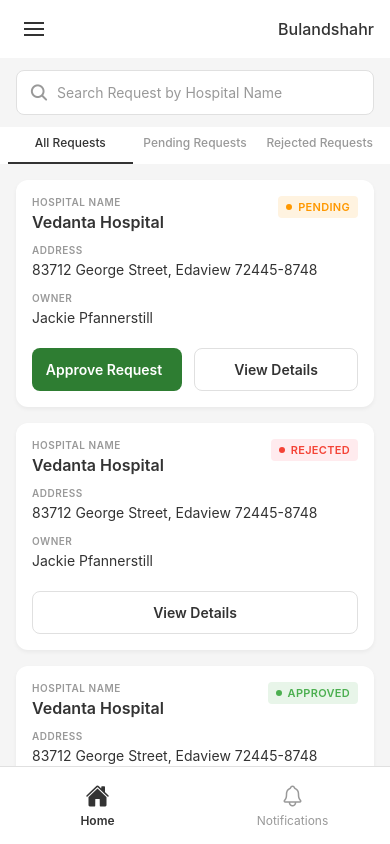
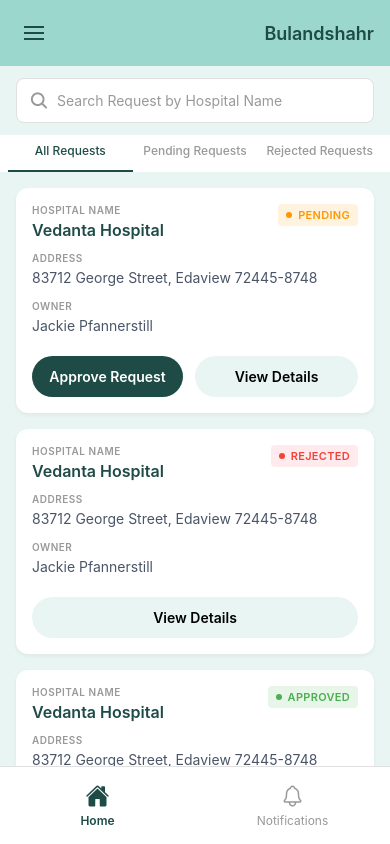
Before and after one commit to SanikaIngale/SafeMed-Record-Vault, a React Native app: screen / in a window 390 px wide. Built offline with nearby package versions, Linux system fonts and the light colour scheme.

Commit message:
Update RequestScreen.js with color palatte

```diff
--- a/screens/RequestScreen.js
+++ b/screens/RequestScreen.js
@@ -211,7 +211,7 @@ export default function RequestScreen() {
 
   return (
     <SafeAreaView style={styles.container}>
-      <StatusBar barStyle="dark-content" backgroundColor="#F5F5F5" />
+      <StatusBar barStyle="dark-content" backgroundColor="#9BD7CD" />
 
       {/* Header */}
       <View style={styles.header}>
@@ -284,7 +284,7 @@ export default function RequestScreen() {
       {/* Bottom Navigation */}
       <View style={styles.bottomNav}>
         <TouchableOpacity style={styles.navItem}>
-          <Ionicons name="home" size={24} color="#333" />
+          <Ionicons name="home" size={24} color="#1E4B46" />
           <Text style={styles.navTextActive}>Home</Text>
         </TouchableOpacity>
         <TouchableOpacity style={styles.navItem}>
@@ -368,15 +368,15 @@ export default function RequestScreen() {
 const styles = StyleSheet.create({
   container: {
     flex: 1,
-    backgroundColor: '#F5F5F5',
+    backgroundColor: '#E8F5F3',
   },
   header: {
     flexDirection: 'row',
     alignItems: 'center',
     justifyContent: 'space-between',
     paddingHorizontal: 16,
-    paddingVertical: 12,
-    backgroundColor: '#FFF',
+    paddingVertical: 16,
+    backgroundColor: '#9BD7CD',
   },
   menuButton: {
     padding: 8,
@@ -384,13 +384,13 @@ const styles = StyleSheet.create({
   menuLine: {
     width: 20,
     height: 2,
-    backgroundColor: '#333',
+    backgroundColor: '#1E4B46',
     marginVertical: 2,
   },
   headerTitle: {
-    fontSize: 16,
-    fontWeight: '500',
-    color: '#333',
+    fontSize: 18,
+    fontWeight: '600',
+    color: '#1E4B46',
     position: 'absolute',
     right: 16,
   },
@@ -427,7 +427,7 @@ const styles = StyleSheet.create({
   },
   activeTab: {
     borderBottomWidth: 2,
-    borderBottomColor: '#333',
+    borderBottomColor: '#1E4B46',
   },
   tabText: {
     fontSize: 12,
@@ -437,7 +437,7 @@ const styles = StyleSheet.create({
     flexWrap: 'nowrap',
   },
   activeTabText: {
-    color: '#333',
+    color: '#1E4B46',
   },
   scrollView: {
     flex: 1,
@@ -471,7 +471,7 @@ const styles = StyleSheet.create({
   hospitalName: {
     fontSize: 16,
     fontWeight: '600',
-    color: '#333',
+    color: '#1E4B46',
   },
   statusBadge: {
     flexDirection: 'row',
@@ -496,7 +496,7 @@ const styles = StyleSheet.create({
   },
   infoText: {
     fontSize: 14,
-    color: '#333',
+    color: '#4A5568',
     lineHeight: 20,
   },
   buttonContainer: {
@@ -507,10 +507,10 @@ const styles = StyleSheet.create({
   approveButton: {
     flex: 1,
     flexDirection: 'row',
-    backgroundColor: '#2E7D32',
+    backgroundColor: '#1E4B46',
     paddingVertical: 12,
     paddingHorizontal: 10,
-    borderRadius: 8,
+    borderRadius: 24,
     alignItems: 'center',
     justifyContent: 'center',
   },
@@ -518,24 +518,21 @@ const styles = StyleSheet.create({
     color: '#FFF',
     fontSize: 14,
     fontWeight: '600',
-    marginRight: 6,
   },
   viewDetailsButton: {
     flex: 1,
-    backgroundColor: '#FFF',
+    backgroundColor: '#E8F5F3',
     paddingVertical: 12,
     paddingHorizontal: 16,
-    borderRadius: 8,
+    borderRadius: 24,
     alignItems: 'center',
     justifyContent: 'center',
-    borderWidth: 1,
-    borderColor: '#E0E0E0',
   },
   viewDetailsButtonFull: {
     flex: 1,
   },
   viewDetailsButtonText: {
-    color: '#333',
+    color: '#000',
     fontSize: 14,
     fontWeight: '600',
   },
@@ -558,7 +555,7 @@ const styles = StyleSheet.create({
   },
   navTextActive: {
     fontSize: 12,
-    color: '#333',
+    color: '#1E4B46',
     fontWeight: '600',
   },
   // Modal Styles
@@ -587,7 +584,7 @@ const styles = StyleSheet.create({
   modalTitle: {
     fontSize: 18,
     fontWeight: '600',
-    color: '#333',
+    color: '#1E4B46',
     marginBottom: 8,
   },
   modalDescription: {
@@ -620,7 +617,7 @@ const styles = StyleSheet.create({
   },
   modalValue: {
     fontSize: 14,
-    color: '#333',
+    color: '#1E4B46',
     fontWeight: '500',
   },
   modalSection: {
@@ -633,10 +630,10 @@ const styles = StyleSheet.create({
   confirmButton: {
     flex: 1,
     flexDirection: 'row',
-    backgroundColor: '#2E7D32',
+    backgroundColor: '#1E4B46',
     paddingVertical: 12,
     paddingHorizontal: 16,
-    borderRadius: 8,
+    borderRadius: 24,
     alignItems: 'center',
     justifyContent: 'center',
   },
@@ -644,14 +641,13 @@ const styles = StyleSheet.create({
     color: '#FFF',
     fontSize: 14,
     fontWeight: '600',
-    marginRight: 6,
   },
   rejectButton: {
     flex: 1,
     backgroundColor: '#F44336',
     paddingVertical: 12,
     paddingHorizontal: 16,
-    borderRadius: 8,
+    borderRadius: 24,
     alignItems: 'center',
     justifyContent: 'center',
   },
@@ -662,17 +658,15 @@ const styles = StyleSheet.create({
   },
   closeButton: {
     width: '100%',
-    backgroundColor: '#FFF',
+    backgroundColor: '#1E4B46',
     paddingVertical: 12,
     paddingHorizontal: 16,
-    borderRadius: 8,
+    borderRadius: 24,
     alignItems: 'center',
     justifyContent: 'center',
-    borderWidth: 1,
-    borderColor: '#E0E0E0',
   },
   closeButtonText: {
-    color: '#333',
+    color: '#FFF',
     fontSize: 14,
     fontWeight: '600',
   },
```
